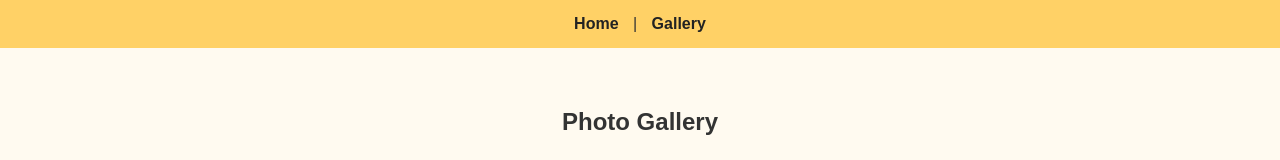
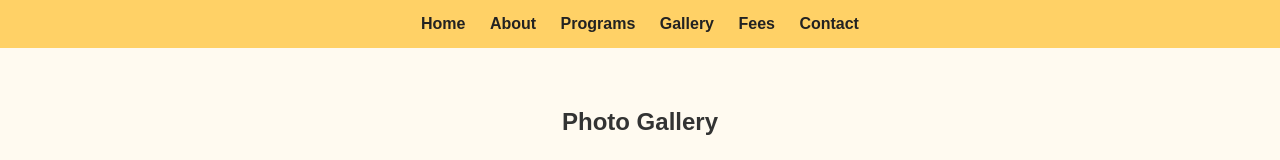
Before and after one commit to ankithsri/kidscampbettiah, a plain HTML site: page gallery.html in a window 1280 px wide. Shown: the top 160 px of the page. Drawn offline with Linux system fonts and the light colour scheme.

Commit message:
Update gallery.html

```diff
--- a/gallery.html
+++ b/gallery.html
@@ -10,8 +10,12 @@
 
 <header>
   <nav>
-    <a href="index.html">Home</a> |
+    <a href="index.html">Home</a>
+    <a href="about.html">About</a>
+    <a href="programs.html">Programs</a>
     <a href="gallery.html">Gallery</a>
+    <a href="fees.html">Fees</a>
+    <a href="contact.html">Contact</a>
   </nav>
 </header>
 
```
